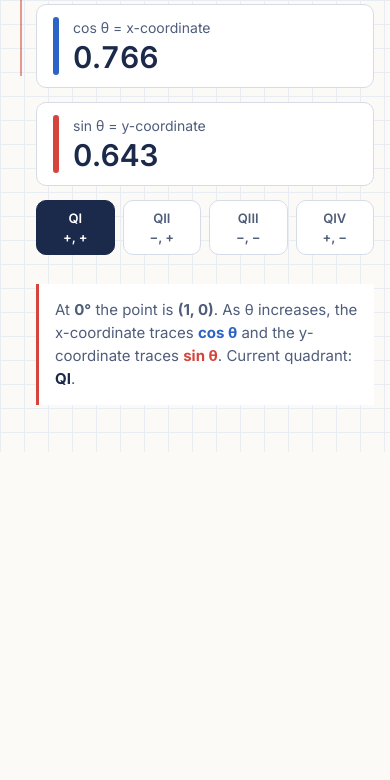
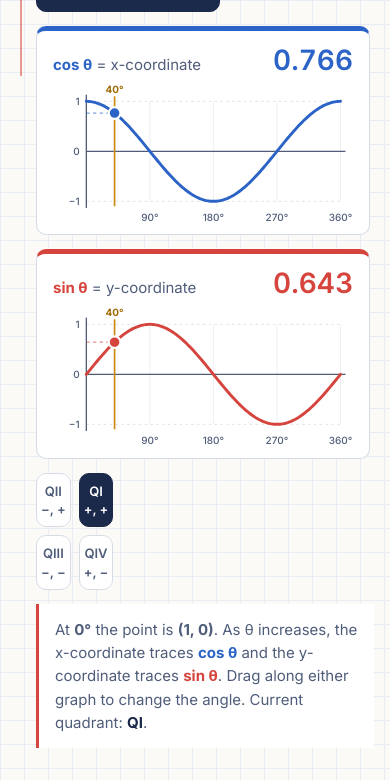
Before and after one commit to benmorris93/maths-teaching-tools, a plain HTML site: page interactives/unit_circle_interactive_v2.html in a window 390 px wide. Shown: the part 768-1548 px from the top of the page. Before the commit the page ends 1220 px from the top, so only its background shows below. Drawn offline with Linux system fonts and the light colour scheme.

Commit message:
Give the unit circle separate cos and sin graphs
- Separate cos and sin graphs, each under its own value
- Remove the dashed curves joining the circle to the graphs
- Drag along either graph to change the angle
- Lay out the quadrant boxes as a 2x2 grid matching the axes
- Move degree labels off the axes and keep the coordinate label in view
- On phones, keep the graphs directly under the circle

Co-Authored-By: Claude Opus 5.5 <noreply@anthropic.com>

```diff
--- a/interactives/unit_circle_interactive_v2.html
+++ b/interactives/unit_circle_interactive_v2.html
@@ -9,30 +9,36 @@
   <link rel="stylesheet" href="../assets/brand.css">
   <style>
     :root{--cos:var(--blue);--sin:var(--red);--angle:var(--gold);--muted:var(--ink-soft)}
-    .app{display:grid;grid-template-columns:minmax(0,1.5fr) minmax(280px,1fr);gap:24px;align-items:start}
+    .app{display:grid;grid-template-columns:minmax(0,1.1fr) minmax(0,1fr);gap:24px;align-items:start}
+    .col{display:flex;flex-direction:column;gap:14px;min-width:0}
     .visual-card{padding:12px;display:flex;flex-direction:column;gap:12px}
-    .canvas-wrap{width:100%;aspect-ratio:820/640;background:#fff;border-radius:6px;overflow:hidden}
-    svg{width:100%;height:100%;display:block;touch-action:none;user-select:none;-webkit-user-select:none}
+    .canvas-wrap{width:100%;aspect-ratio:520/540;background:#fff;border-radius:6px;overflow:hidden}
+    svg{width:100%;display:block;touch-action:none;user-select:none;-webkit-user-select:none}
+    .canvas-wrap svg{height:100%}
     .controls{display:grid;grid-template-columns:1fr auto auto;gap:12px;align-items:center;padding:4px 6px}
-    .side{display:flex;flex-direction:column;gap:14px}
-    .angle-box{background:var(--ink);color:#fff;border-color:var(--ink);padding:18px 22px}
-    .angle-box .label{color:#C9D1DF}
-    .angle-value{font-family:var(--serif);font-weight:600;font-size:64px;line-height:1;letter-spacing:-1.5px;margin-top:4px;font-variant-numeric:tabular-nums}
-    .value-row{display:grid;grid-template-columns:6px 1fr;gap:14px;align-items:stretch;padding:12px 16px}
-    .swatch{border-radius:3px}.swatch.cos{background:var(--cos)}.swatch.sin{background:var(--sin)}
-    .formula{color:var(--ink-soft);font-size:14px}
-    .number{font-size:30px;font-weight:600;font-variant-numeric:tabular-nums;line-height:1.2}
-    .mini-grid{display:grid;grid-template-columns:repeat(4,1fr);gap:8px}
+    .angle-box{background:var(--ink);color:#fff;border-color:var(--ink);padding:16px 22px;display:flex;align-items:baseline;justify-content:space-between;gap:12px}
+    .angle-box .label{color:#C9D1DF;font-size:15px}
+    .angle-value{font-family:var(--serif);font-weight:600;font-size:52px;line-height:1;letter-spacing:-1.5px;font-variant-numeric:tabular-nums}
+    .trig-card{padding:14px 16px 10px;border-top:5px solid var(--c)}
+    .trig-card.cos{--c:var(--cos)}.trig-card.sin{--c:var(--sin)}
+    .trig-head{display:flex;justify-content:space-between;align-items:baseline;gap:12px;margin-bottom:6px}
+    .formula{color:var(--ink-soft);font-size:15px}
+    .formula strong{color:var(--c);font-weight:700}
+    .number{font-size:32px;font-weight:600;font-variant-numeric:tabular-nums;line-height:1.1;color:var(--c)}
+    .graph{cursor:ew-resize}
+    /* Laid out like the axes: QII QI on top, QIII QIV below */
+    .mini-grid{display:grid;grid-template-columns:repeat(2,1fr);gap:8px}
     .mini{padding:8px 4px;text-align:center;font-size:13px;font-weight:600;color:var(--ink-soft);line-height:1.4}
     .mini.active{background:var(--ink);border-color:var(--ink);color:#fff}
-    .teaching-note{font-size:15px;color:var(--ink-soft);line-height:1.55;padding:14px 16px;border-left:3px solid var(--red);background:var(--card);border-radius:0}
+    .teaching-note{font-size:15px;color:var(--ink-soft);line-height:1.55;padding:14px 16px;border-left:3px solid var(--red);background:var(--card);margin:0}
     .quadrant{font-weight:700;color:var(--ink)}
     .label-text{font-weight:700;font-size:15px;font-family:var(--sans);paint-order:stroke;stroke:#fff;stroke-width:5px;stroke-linecap:round;stroke-linejoin:round}
     .axis-label{fill:var(--ink-soft);font-size:14px;font-weight:600;font-family:var(--sans)}
-    .graph-label{font-size:13px;font-weight:700;font-family:var(--sans)}
     .hint{font-size:12px;fill:var(--ink-soft);font-weight:500;font-family:var(--sans)}
-    @media (max-width:930px){.app{grid-template-columns:1fr}}
-    @media (max-width:480px){.controls{grid-template-columns:1fr 1fr}.controls input{grid-column:1/-1}.angle-value{font-size:52px}}
+    .marker-label{font-size:12px;font-weight:700;font-family:var(--sans);fill:#A06C08}
+    /* One column: circle, angle, cos, sin, then the quadrant signs and note */
+    @media (max-width:860px){.app{display:flex;flex-direction:column;gap:14px}.col{display:contents}.mini-grid{order:1}.teaching-note{order:2}}
+    @media (max-width:480px){.controls{grid-template-columns:1fr 1fr}.controls input{grid-column:1/-1}.angle-value{font-size:44px}.number{font-size:28px}}
   </style>
 </head>
 <body>
@@ -46,9 +52,10 @@
     <h1 class="page-title">Unit circle</h1>
     <p class="page-lede">Drag the point or use the slider. Angles start at the positive x-axis and go anticlockwise.</p>
     <div class="app">
+      <div class="col">
         <section class="card visual-card">
           <div class="canvas-wrap">
-        <svg id="svg" viewBox="0 0 820 640" aria-label="Interactive unit circle and sine cosine graphs">
+            <svg id="svg" viewBox="0 0 520 540" aria-label="Interactive unit circle">
               <defs>
                 <marker id="arrow" markerWidth="10" markerHeight="10" refX="8" refY="3" orient="auto" markerUnits="strokeWidth">
                   <path d="M0,0 L0,6 L9,3 z" fill="#4F5D7A"></path>
@@ -57,7 +64,7 @@
                   <path d="M 35 0 L 0 0 0 35" fill="none" stroke="#E8ECF3" stroke-width="1"/>
                 </pattern>
               </defs>
-          <rect width="820" height="640" fill="url(#smallGrid)"></rect>
+              <rect width="520" height="540" fill="url(#smallGrid)"></rect>
               <g id="diagram"></g>
             </svg>
           </div>
@@ -67,18 +74,25 @@
             <button id="reset" class="btn btn-secondary">Reset</button>
           </div>
         </section>
-      <aside class="side">
-        <div class="card angle-box"><div class="label">Angle θ</div><div class="angle-value"><span id="angleText">40</span>°</div></div>
-        <div class="panel value-row"><div class="swatch cos"></div><div><div class="formula">cos θ = x-coordinate</div><div class="number" id="cosText">0.766</div></div></div>
-        <div class="panel value-row"><div class="swatch sin"></div><div><div class="formula">sin θ = y-coordinate</div><div class="number" id="sinText">0.643</div></div></div>
         <div class="mini-grid" aria-label="Quadrant signs (cos, sin)">
+          <div class="panel mini" id="q2">QII<br>−, +</div>
           <div class="panel mini" id="q1">QI<br>+, +</div>
-          <div class="panel mini" id="q2">QII<br>−, +</div>
           <div class="panel mini" id="q3">QIII<br>−, −</div>
           <div class="panel mini" id="q4">QIV<br>+, −</div>
         </div>
-        <p class="teaching-note">At <strong>0°</strong> the point is <strong>(1, 0)</strong>. As θ increases, the x-coordinate traces <span style="color:var(--cos);font-weight:700">cos θ</span> and the y-coordinate traces <span style="color:var(--sin);font-weight:700">sin θ</span>. Current quadrant: <span class="quadrant" id="quadrantText">QI</span>.</p>
-      </aside>
+      </div>
+      <div class="col">
+        <div class="card angle-box"><div class="label">Angle θ</div><div class="angle-value"><span id="angleText">40</span>°</div></div>
+        <section class="panel trig-card cos">
+          <div class="trig-head"><div class="formula"><strong>cos θ</strong> = x-coordinate</div><div class="number" id="cosText">0.766</div></div>
+          <svg class="graph" id="cosGraph" viewBox="0 0 360 170" aria-label="Graph of y = cos θ from 0° to 360°"></svg>
+        </section>
+        <section class="panel trig-card sin">
+          <div class="trig-head"><div class="formula"><strong>sin θ</strong> = y-coordinate</div><div class="number" id="sinText">0.643</div></div>
+          <svg class="graph" id="sinGraph" viewBox="0 0 360 170" aria-label="Graph of y = sin θ from 0° to 360°"></svg>
+        </section>
+        <p class="teaching-note">At <strong>0°</strong> the point is <strong>(1, 0)</strong>. As θ increases, the x-coordinate traces <span style="color:var(--cos);font-weight:700">cos θ</span> and the y-coordinate traces <span style="color:var(--sin);font-weight:700">sin θ</span>. Drag along either graph to change the angle. Current quadrant: <span class="quadrant" id="quadrantText">QI</span>.</p>
+      </div>
     </div>
   </main>
 </div>
@@ -94,13 +108,15 @@
     const quadrantText = document.getElementById('quadrantText');
     const qs = [q1, q2, q3, q4];
 
-    const cx = 255;
-    const cy = 315;
+    const cosGraph = document.getElementById('cosGraph');
+    const sinGraph = document.getElementById('sinGraph');
+
+    const cx = 260;
+    const cy = 275;
     const r = 190;
-    const graphX = 520;
-    const graphY = 315;
-    const graphW = 245;
-    const graphH = 150;
+    // Each graph is 170 units tall. Its width follows the space available (wider = shorter graph).
+    const gx0 = 40, gy = 82, amp = 60;
+    let gx1 = 345;
     let angle = 40;
     let dragging = false;
     let animating = false;
@@ -152,10 +168,7 @@
     }
 
     function graphPoint(deg, value) {
-      return {
-        x: graphX + graphW * (deg / 360),
-        y: graphY - value * (graphH / 2)
-      };
+      return { x: gx0 + (gx1 - gx0) * (deg / 360), y: gy - value * amp };
     }
 
     function graphPath(fn) {
@@ -180,23 +193,24 @@
       diagram.innerHTML = '';
 
       // Circle axes
-      el('line', { x1: 55, y1: cy, x2: 470, y2: cy, stroke: '#4F5D7A', 'stroke-width': 2, 'marker-end': 'url(#arrow)' });
-      el('line', { x1: cx, y1: 535, x2: cx, y2: 75, stroke: '#4F5D7A', 'stroke-width': 2, 'marker-end': 'url(#arrow)' });
-      el('text', { x: 478, y: cy + 5, class: 'axis-label' }).textContent = 'x';
-      el('text', { x: cx - 4, y: 64, class: 'axis-label' }).textContent = 'y';
+      el('line', { x1: 40, y1: cy, x2: cx + 215, y2: cy, stroke: '#4F5D7A', 'stroke-width': 2, 'marker-end': 'url(#arrow)' });
+      el('line', { x1: cx, y1: cy + 220, x2: cx, y2: cy - 240, stroke: '#4F5D7A', 'stroke-width': 2, 'marker-end': 'url(#arrow)' });
+      el('text', { x: cx + 223, y: cy + 5, class: 'axis-label' }).textContent = 'x';
+      el('text', { x: cx - 4, y: cy - 250, class: 'axis-label' }).textContent = 'y';
 
       // Unit circle
       el('circle', { cx, cy, r, fill: 'none', stroke: '#1B2A4A', 'stroke-width': 4 });
       el('circle', { cx, cy, r: 4, fill: '#1B2A4A' });
 
       // Marks and labels
-      const marks = [[0,'0°'],[90,'90°'],[180,'180°'],[270,'270°']];
-      for (const [d, label] of marks) {
+      // Each label sits just outside the circle, nudged off its axis line
+      const marks = [[0,'0°',10,20,'start'],[90,'90°',10,-10,'start'],[180,'180°',-10,20,'end'],[270,'270°',10,22,'start']];
+      for (const [d, label, dx, dy, anchor] of marks) {
         const p1 = pointOnCircle(d, r - 8);
         const p2 = pointOnCircle(d, r + 8);
-        const t = pointOnCircle(d, r + 31);
+        const t = pointOnCircle(d, r);
         el('line', { x1:p1.x, y1:p1.y, x2:p2.x, y2:p2.y, stroke:'#4F5D7A', 'stroke-width':2 });
-        el('text', { x:t.x - (d === 0 ? 2 : 14), y:t.y + 5, class:'axis-label' }).textContent = label;
+        el('text', { x:t.x + dx, y:t.y + dy, class:'axis-label', 'text-anchor': anchor }).textContent = label;
       }
 
       // Angle arc: starts at +x axis and sweeps anticlockwise
@@ -222,39 +236,20 @@
       // Labels and point
       el('text', { x: (cx + footX) / 2 - 25, y: cy + (sin >= 0 ? 33 : -18), fill: 'var(--cos)', class: 'label-text' }).textContent = 'cos θ';
       el('text', { x: footX + (cos >= 0 ? 15 : -66), y: (footY + y) / 2, fill: 'var(--sin)', class: 'label-text' }).textContent = 'sin θ';
-      el('text', { x: x + (cos >= 0 ? 16 : -125), y: y - 16, fill: '#1B2A4A', class: 'label-text' }).textContent = `(${cos.toFixed(2)}, ${sin.toFixed(2)})`;
+      // Coordinate label beside the point; if that would run off the edge, put it above or below instead
+      const coordText = `(${cos.toFixed(2)}, ${sin.toFixed(2)})`.replace(/-/g, '−');
+      const labelW = 120;
+      const besideX = cos >= 0 ? x + 16 : x - 16 - labelW;
+      const fits = besideX >= 6 && besideX + labelW <= 514;
+      el('text', fits
+        ? { x: besideX, y: y - 16, fill: '#1B2A4A', class: 'label-text' }
+        : { x, y: sin >= 0 ? y - 26 : y + 38, fill: '#1B2A4A', class: 'label-text', 'text-anchor': 'middle' }
+      ).textContent = coordText;
       el('circle', { cx: x, cy: y, r: 15, fill: '#FFFFFF', stroke: '#1B2A4A', 'stroke-width': 5, style: 'cursor: grab' });
       el('circle', { cx: x, cy: y, r: 5, fill: '#1B2A4A', style: 'pointer-events:none' });
 
-      // Graph panel
-      el('rect', { x: graphX - 18, y: graphY - graphH / 2 - 50, width: graphW + 36, height: graphH + 110, rx: 18, fill: 'rgba(255,255,255,0.92)', stroke: '#D5DCE8' });
-      el('text', { x: graphX - 4, y: graphY - graphH / 2 - 24, fill: '#1B2A4A', 'font-size': 18, 'font-weight': 900 }).textContent = 'Live trig graphs';
-      el('line', { x1: graphX, y1: graphY, x2: graphX + graphW, y2: graphY, stroke: '#4F5D7A', 'stroke-width': 1.6 });
-      el('line', { x1: graphX, y1: graphY - graphH / 2, x2: graphX, y2: graphY + graphH / 2, stroke: '#4F5D7A', 'stroke-width': 1.6 });
-      for (const d of [90, 180, 270, 360]) {
-        const gx = graphX + graphW * (d / 360);
-        el('line', { x1: gx, y1: graphY - graphH / 2, x2: gx, y2: graphY + graphH / 2, stroke: '#4F5D7A', 'stroke-width': 1, opacity: 0.22 });
-        el('text', { x: gx - 12, y: graphY + graphH / 2 + 20, class: 'hint' }).textContent = `${d}°`;
-      }
-      el('text', { x: graphX - 14, y: graphY - graphH / 2 + 5, class: 'hint' }).textContent = '1';
-      el('text', { x: graphX - 18, y: graphY + graphH / 2 + 5, class: 'hint' }).textContent = '−1';
-      el('path', { d: graphPath(Math.cos), fill: 'none', stroke: 'var(--cos)', 'stroke-width': 4, 'stroke-linecap': 'round' });
-      el('path', { d: graphPath(Math.sin), fill: 'none', stroke: 'var(--sin)', 'stroke-width': 4, 'stroke-linecap': 'round' });
-      el('text', { x: graphX + graphW - 40, y: graphY - graphH / 2 - 9, fill: 'var(--cos)', class: 'graph-label' }).textContent = 'cos θ';
-      el('text', { x: graphX + graphW - 38, y: graphY + 27, fill: 'var(--sin)', class: 'graph-label' }).textContent = 'sin θ';
-
-      // Current angle marker on graphs
-      const markerX = graphX + graphW * (angle / 360);
-      const sinP = graphPoint(angle, sin);
-      const cosP = graphPoint(angle, cos);
-      el('line', { x1: markerX, y1: graphY - graphH/2, x2: markerX, y2: graphY + graphH/2, stroke: 'var(--angle)', 'stroke-width': 3, 'stroke-dasharray': '5 6' });
-      el('circle', { cx: cosP.x, cy: cosP.y, r: 6, fill: 'var(--cos)', stroke: '#FFFFFF', 'stroke-width': 2 });
-      el('circle', { cx: sinP.x, cy: sinP.y, r: 6, fill: 'var(--sin)', stroke: '#FFFFFF', 'stroke-width': 2 });
-      el('text', { x: markerX - 16, y: graphY - graphH/2 - 9, fill: '#A06C08', 'font-size': 13, 'font-weight': 900 }).textContent = `${angle}°`;
-
-      // Projection helpers from unit circle to graph points
-      el('path', { d: `M ${x} ${y} C ${x + 80} ${y}, ${graphX - 55} ${sinP.y}, ${sinP.x} ${sinP.y}`, fill: 'none', stroke: 'var(--angle)', 'stroke-width': 2.5, 'stroke-dasharray': '6 7', opacity: 0.72 });
-      el('path', { d: `M ${footX} ${footY} C ${footX + 80} ${footY}, ${graphX - 55} ${cosP.y}, ${cosP.x} ${cosP.y}`, fill: 'none', stroke: 'var(--angle)', 'stroke-width': 2.5, 'stroke-dasharray': '6 7', opacity: 0.45 });
+      drawGraph(cosGraph, Math.cos, cos, 'var(--cos)', 'cos θ');
+      drawGraph(sinGraph, Math.sin, sin, 'var(--sin)', 'sin θ');
 
       angleText.textContent = angle;
       cosText.textContent = cos.toFixed(3).replace('-0.000', '0.000');
@@ -266,6 +261,64 @@
       if (q === 'QII') q2.classList.add('active');
       if (q === 'QIII') q3.classList.add('active');
       if (q === 'QIV') q4.classList.add('active');
+    }
+
+    function drawGraph(g, fn, value, colour, name) {
+      g.innerHTML = '';
+      const w = g.clientWidth > 440 ? 500 : 360;
+      g.setAttribute('viewBox', `0 0 ${w} 170`);
+      gx1 = w - 15;
+      const add = (n, attrs) => el(n, attrs, g);
+      for (const d of [90, 180, 270, 360]) {
+        const x = graphPoint(d, 0).x;
+        add('line', { x1: x, y1: gy - amp, x2: x, y2: gy + amp, stroke: '#E8ECF3', 'stroke-width': 1 });
+      }
+      for (const v of [1, -1]) {
+        const y = gy - v * amp;
+        add('line', { x1: gx0, y1: y, x2: gx1, y2: y, stroke: '#D5DCE8', 'stroke-width': 1, 'stroke-dasharray': '3 4' });
+        add('text', { x: gx0 - 8, y: y + 4, class: 'hint', 'text-anchor': 'end' }).textContent = v === 1 ? '1' : '−1';
+      }
+      add('line', { x1: gx0, y1: gy, x2: gx1 + 6, y2: gy, stroke: '#4F5D7A', 'stroke-width': 1.6 });
+      add('line', { x1: gx0, y1: gy - amp - 8, x2: gx0, y2: gy + amp + 8, stroke: '#4F5D7A', 'stroke-width': 1.6 });
+      add('text', { x: gx0 - 8, y: gy + 4, class: 'hint', 'text-anchor': 'end' }).textContent = '0';
+      for (const d of [90, 180, 270, 360]) {
+        add('text', { x: graphPoint(d, 0).x, y: gy + amp + 24, class: 'hint', 'text-anchor': 'middle' }).textContent = `${d}°`;
+      }
+      add('path', { d: graphPath(fn), fill: 'none', stroke: colour, 'stroke-width': 3.5, 'stroke-linecap': 'round', 'stroke-linejoin': 'round' });
+
+      // Current angle: vertical marker, then the point on the curve
+      const p = graphPoint(angle, value);
+      add('line', { x1: p.x, y1: gy - amp - 6, x2: p.x, y2: gy + amp + 6, stroke: 'var(--angle)', 'stroke-width': 2 });
+      add('line', { x1: gx0, y1: p.y, x2: p.x, y2: p.y, stroke: colour, 'stroke-width': 1.5, 'stroke-dasharray': '4 4', opacity: 0.6 });
+      add('circle', { cx: p.x, cy: p.y, r: 7, fill: colour, stroke: '#FFFFFF', 'stroke-width': 2.5 });
+      const lx = Math.min(Math.max(p.x, gx0 + 14), gx1 - 14);
+      add('text', { x: lx, y: gy - amp - 10, class: 'marker-label', 'text-anchor': 'middle' }).textContent = `${angle}°`;
+    }
+
+    function angleFromGraph(evt, g) {
+      const pt = g.createSVGPoint();
+      pt.x = evt.clientX; pt.y = evt.clientY;
+      const p = pt.matrixTransform(g.getScreenCTM().inverse());
+      return Math.min(360, Math.max(0, Math.round((p.x - gx0) / (gx1 - gx0) * 360)));
+    }
+
+    for (const g of [cosGraph, sinGraph]) {
+      let draggingGraph = false;
+      g.addEventListener('pointerdown', evt => {
+        draggingGraph = true;
+        stopAnimation();
+        g.setPointerCapture(evt.pointerId);
+        setAngle(angleFromGraph(evt, g));
+      });
+      g.addEventListener('pointermove', evt => { if (draggingGraph) setAngle(angleFromGraph(evt, g)); });
+      g.addEventListener('pointerup', () => { draggingGraph = false; });
+      g.addEventListener('pointercancel', () => { draggingGraph = false; });
+    }
+
+    function stopAnimation() {
+      animating = false;
+      animateBtn.textContent = 'Animate';
+      if (raf) cancelAnimationFrame(raf);
     }
 
     function setAngle(deg) {
@@ -282,7 +335,7 @@
     }
 
     slider.addEventListener('input', e => setAngle(Number(e.target.value)));
-    reset.addEventListener('click', () => { animating = false; animateBtn.textContent = 'Animate'; if (raf) cancelAnimationFrame(raf); setAngle(40); });
+    reset.addEventListener('click', () => { stopAnimation(); setAngle(40); });
     animateBtn.addEventListener('click', () => {
       animating = !animating;
       animateBtn.textContent = animating ? 'Pause' : 'Animate';
@@ -292,8 +345,7 @@
 
     svg.addEventListener('pointerdown', evt => {
       dragging = true;
-      animating = false;
-      animateBtn.textContent = 'Animate';
+      stopAnimation();
       svg.setPointerCapture(evt.pointerId);
       setAngle(angleFromPointer(evt));
     });
@@ -310,6 +362,7 @@
 
     svg.addEventListener('pointerleave', () => { dragging = false; });
 
+    window.addEventListener('resize', update);
     update();
   </script>
 </body>
```
Lines whose indentation alone changed are shown as unchanged.
